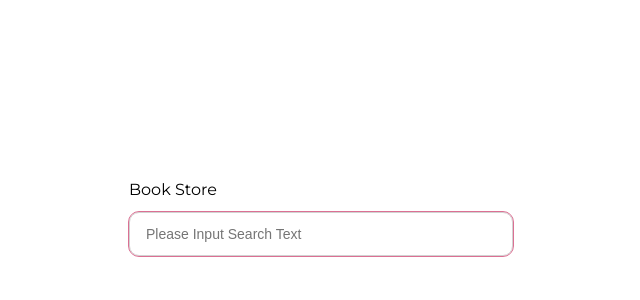
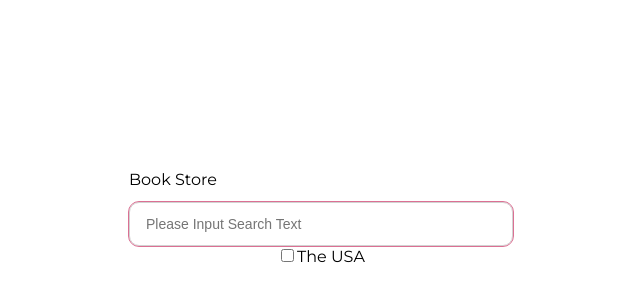
Before and after one commit to TingChiehLin/design-system-levelup, a Next.js app: page / in a window 1280 px wide. Shown: the part 182-482 px from the top of the page, without its empty margins (319-959 px from the left). Built offline with nearby package versions, Linux system fonts and the light colour scheme.

Commit message:
MultiCheckbox

```diff
--- a/app/page.tsx
+++ b/app/page.tsx
@@ -6,13 +6,19 @@ import { FormEvent, useState } from "react";
 import styles from "./page.module.css";
 
 import TextField from "@/components/TextField/TextField";
+import CheckBox from "@/components/CheckBox";
 
 export default function Home() {
   const [searchInputText, setSearchInputText] = useState<string>("");
+  const [optIn, setOptIn] = useState<boolean>(false);
 
   const handleOnChangeInput = (e: FormEvent<HTMLInputElement>) => {
     setSearchInputText(e.currentTarget.value);
     console.log("searchInputText:", e.currentTarget.value);
+  };
+
+  const handleOnChangeCheckbox = (e: FormEvent<HTMLInputElement>) => {
+    setOptIn(e.currentTarget.checked);
   };
 
   return (
@@ -27,6 +33,12 @@ export default function Home() {
         readOnly={false}
         onChange={handleOnChangeInput}
       />
+      <CheckBox
+        id={"opt-in-checkbox"}
+        isChecked={optIn}
+        onChange={handleOnChangeCheckbox}
+        labelText={"The USA"}
+      />
     </main>
   );
 }
--- a/components/CheckBox/CheckBox.tsx
+++ b/components/CheckBox/CheckBox.tsx
@@ -1,9 +1,33 @@
-import React, { FC } from "react";
+import React, { FC, FormEvent } from "react";
 
-interface CheckBoxTypeProps {}
+import styles from "./checkbox.module.css";
 
-const CheckBox: FC<CheckBoxTypeProps> = ({}) => {
-  return <div>CheckBox</div>;
+interface CheckBoxTypeProps {
+  id: string;
+  isChecked: boolean;
+  onChange: (e: FormEvent<HTMLInputElement>) => void;
+  labelText: string;
+}
+
+const CheckBox: FC<CheckBoxTypeProps> = ({
+  id,
+  isChecked,
+  onChange,
+  labelText,
+}) => {
+  return (
+    <>
+      <div className={styles.checkbox_container}>
+        <input
+          type="checkbox"
+          id={id}
+          checked={isChecked}
+          onChange={onChange}
+        />
+        <label htmlFor={id}>{labelText}</label>
+      </div>
+    </>
+  );
 };
 
 export default CheckBox;
--- /dev/null
+++ b/components/MultiCheckBox/index.tsx
@@ -0,0 +1,2 @@
+export * from "./MultiCheckBox";
+export { default } from "./MultiCheckBox";
```
Also changed, not shown: components/MultiCheckBox/MultiCheckBox.tsx (added, +15 -0 lines), components/CheckBox/checkbox.module.css (added), components/MultiCheckBox/multiCheckBox.module.css (added).
